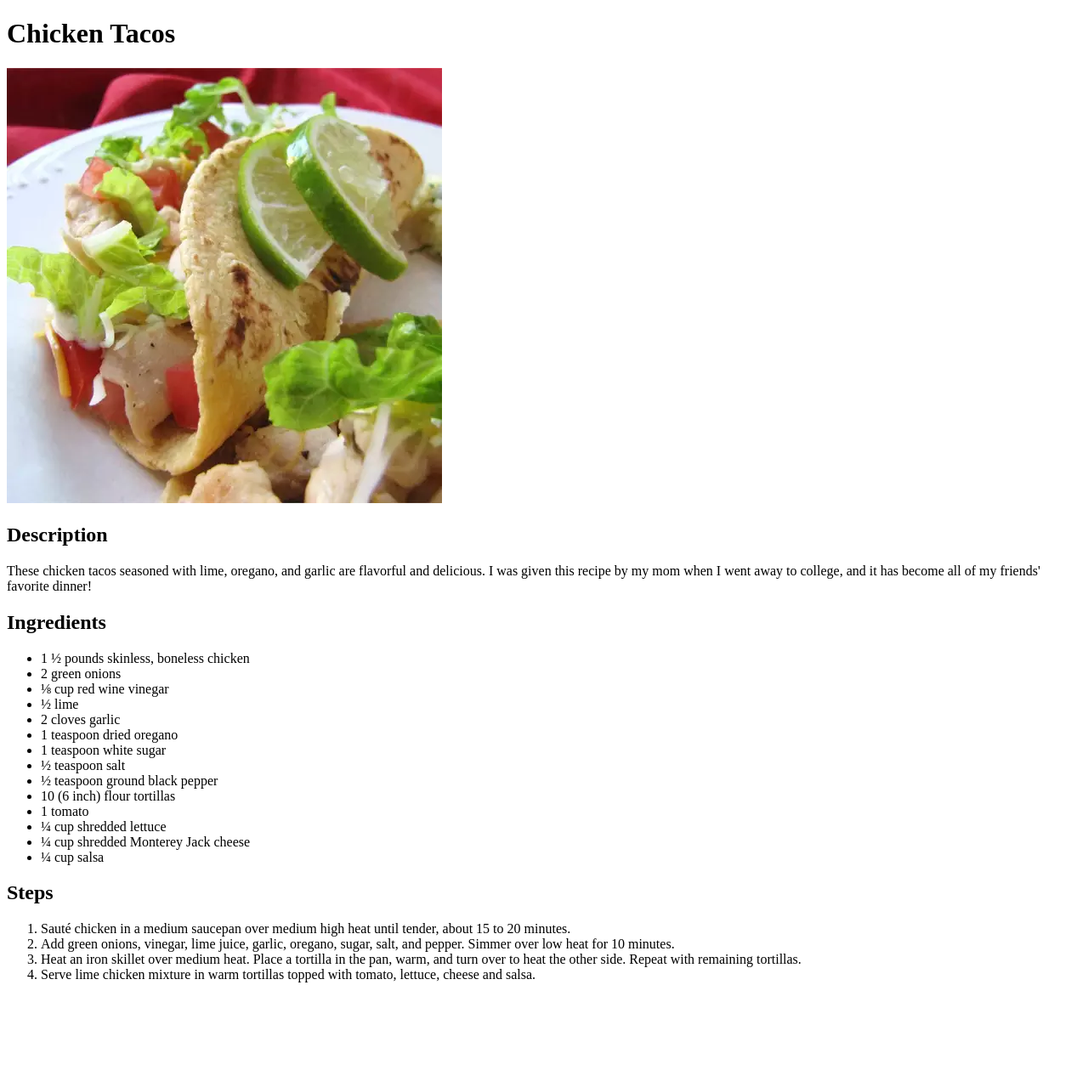
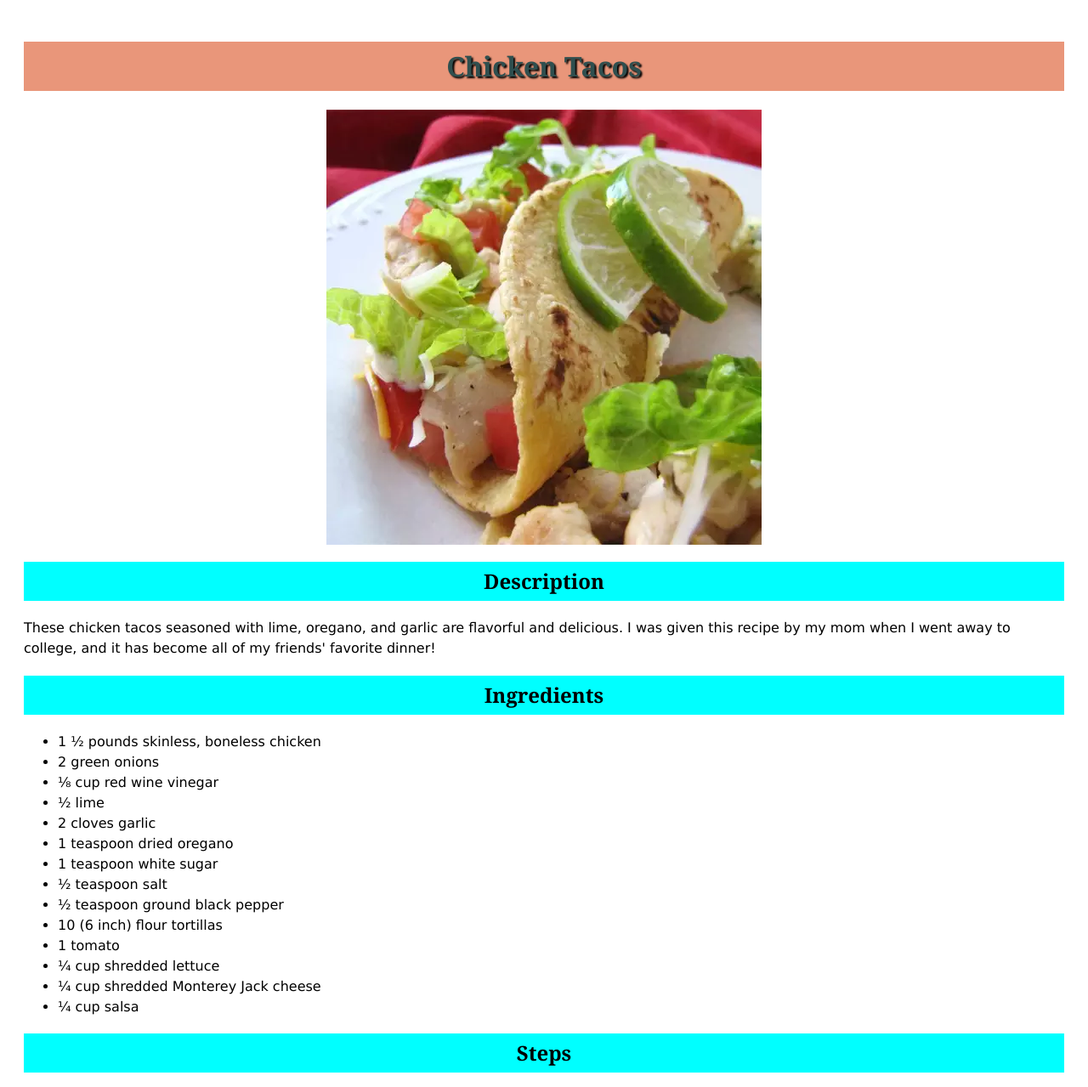
Before and after one commit to py-code314/odin-recipes, a plain HTML site: page recipes/chicken-tacos.html in a window 1280 px wide. Shown: the top 1279 px of the page at 85% size. Before the commit the page ends 1172 px from the top, so only its background shows below. Drawn offline with Linux system fonts and the light colour scheme.

Commit message:
Add classes to style the page

```diff
--- a/recipes/chicken-tacos.html
+++ b/recipes/chicken-tacos.html
@@ -4,19 +4,20 @@
         <meta charset="UTF-8" />
         <meta name="viewport" content="width=device-width, initial-scale=1.0" />
         <title>Chicken Tacos</title>
+        <link rel="stylesheet" href="../static/styles.css">
     </head>
     <body>
-        <h1>Chicken Tacos</h1>
-        <img src="../img/chicken-tacos.webp" alt="Chicken tacos on a plate with lime wedges" width="512" height="512" />
-        <h2>Description</h2>
-        <p>
+        <h1 class="recipe-heading">Chicken Tacos</h1>
+        <img class="recipe-image" src="../img/chicken-tacos.webp" alt="Chicken tacos on a plate with lime wedges" width="512" height="512" />
+        <h2 class="description">Description</h2>
+        <p class="recipe-description">
             These chicken tacos seasoned with lime, oregano, and garlic are
             flavorful and delicious. I was given this recipe by my mom when I
             went away to college, and it has become all of my friends' favorite
             dinner!
         </p>
-        <h2>Ingredients</h2>
-        <ul>
+        <h2 class="ingredients">Ingredients</h2>
+        <ul class="recipe-ingredients">
             <li>1 ½ pounds skinless, boneless chicken</li>
             <li>2 green onions</li>
             <li>⅛ cup red wine vinegar</li>
@@ -32,8 +33,8 @@
             <li>¼ cup shredded Monterey Jack cheese</li>
             <li>¼ cup salsa</li>
         </ul>
-        <h2>Steps</h2>
-        <ol>
+        <h2 class="steps">Steps</h2>
+        <ol class="recipe-directions">
             <li>
                 Sauté chicken in a medium saucepan over medium high heat until
                 tender, about 15 to 20 minutes.
```
